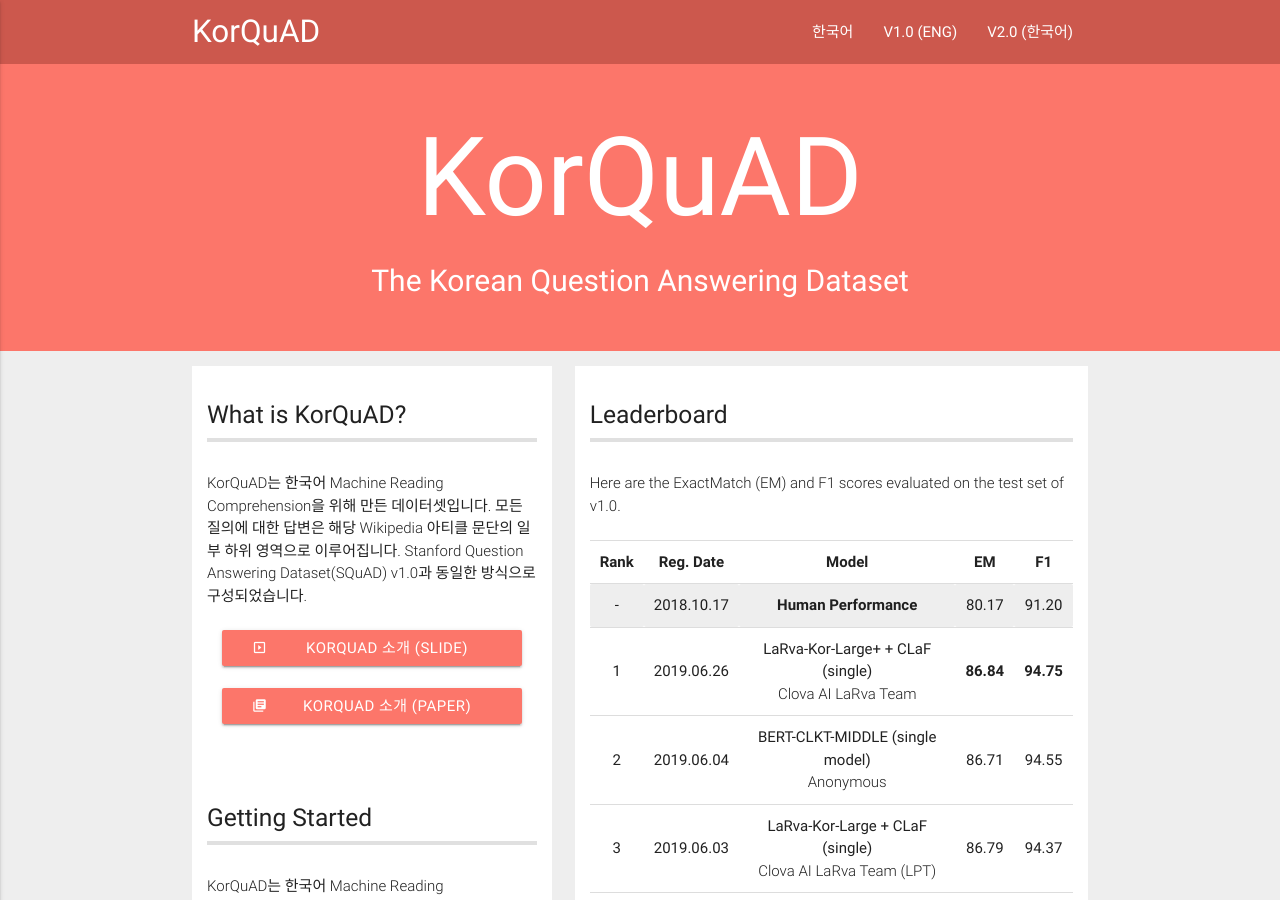
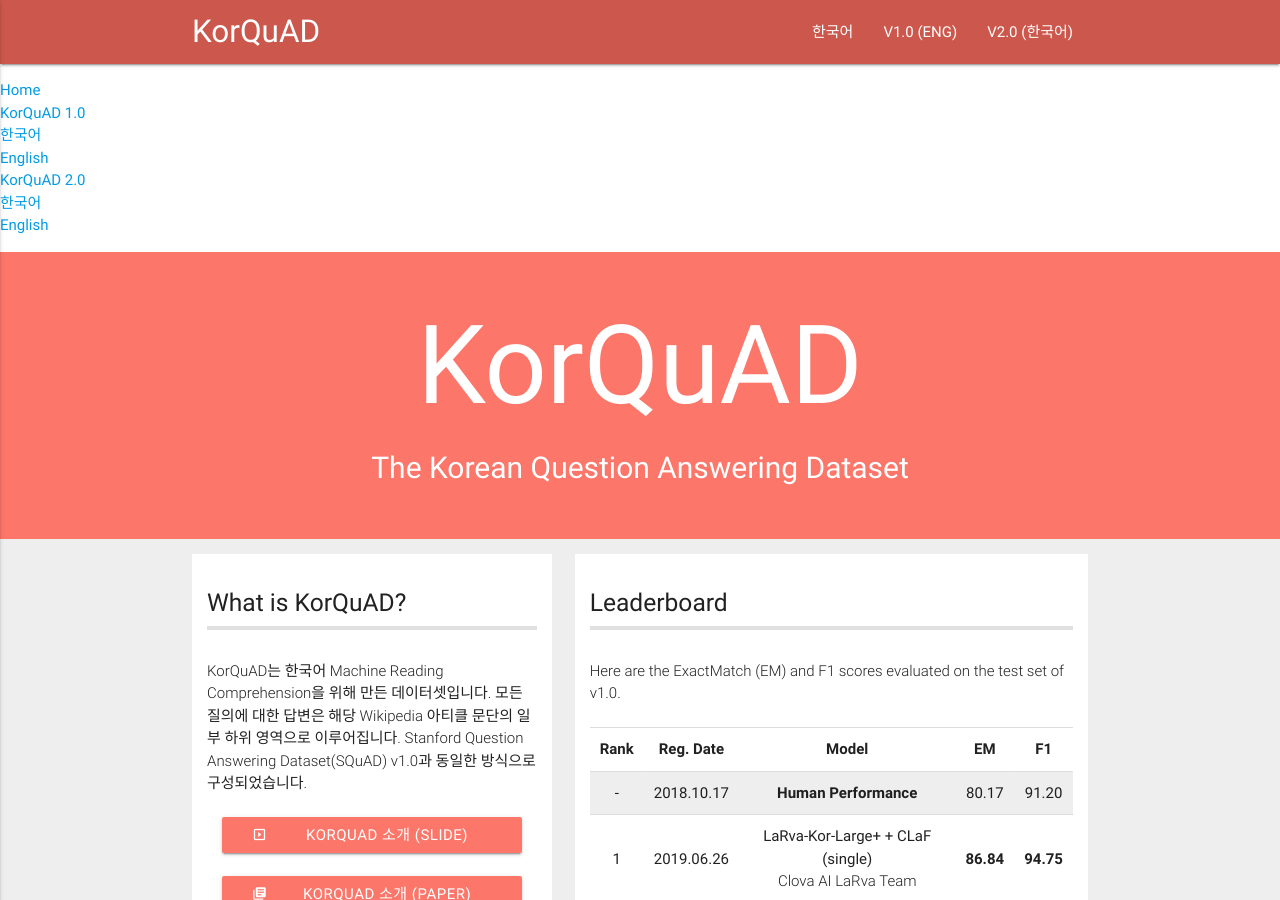
Before and after one commit to korquad/korquad.github.io, a Jekyll site: the page built from index.md, in a window 1280 px wide and 900 px high. Built offline with Jekyll 4.4.1, drawn with Linux system fonts in a browser that asks for light colours.

Commit message:
Update header.html

```diff
--- a/_includes/header.html
+++ b/_includes/header.html
@@ -49,3 +49,25 @@
     </ul>
     </header>
 -->
+
+
+
+<div class="site-category">
+    <ul class='cat1'>
+      <li><a href="/">Home</a></li>
+      <li><a href="/">KorQuAD 1.0</a>
+        <ul>
+            <li><a href="/KorQuAD1.0/Korean">한국어</a></li>
+            <li><a href="/KorQuAD1.0/English">English</a></li>
+        </ul>
+      </li>
+
+      <li><a href="/">KorQuAD 2.0</a>
+        <ul>
+            <li><a href="/KorQuAD2.0/Korean">한국어</a></li>
+            <li><a href="/KorQuAD2.0/English">English</a></li>
+        </ul>
+      </li>
+
+    </ul>
+  </div>
```
